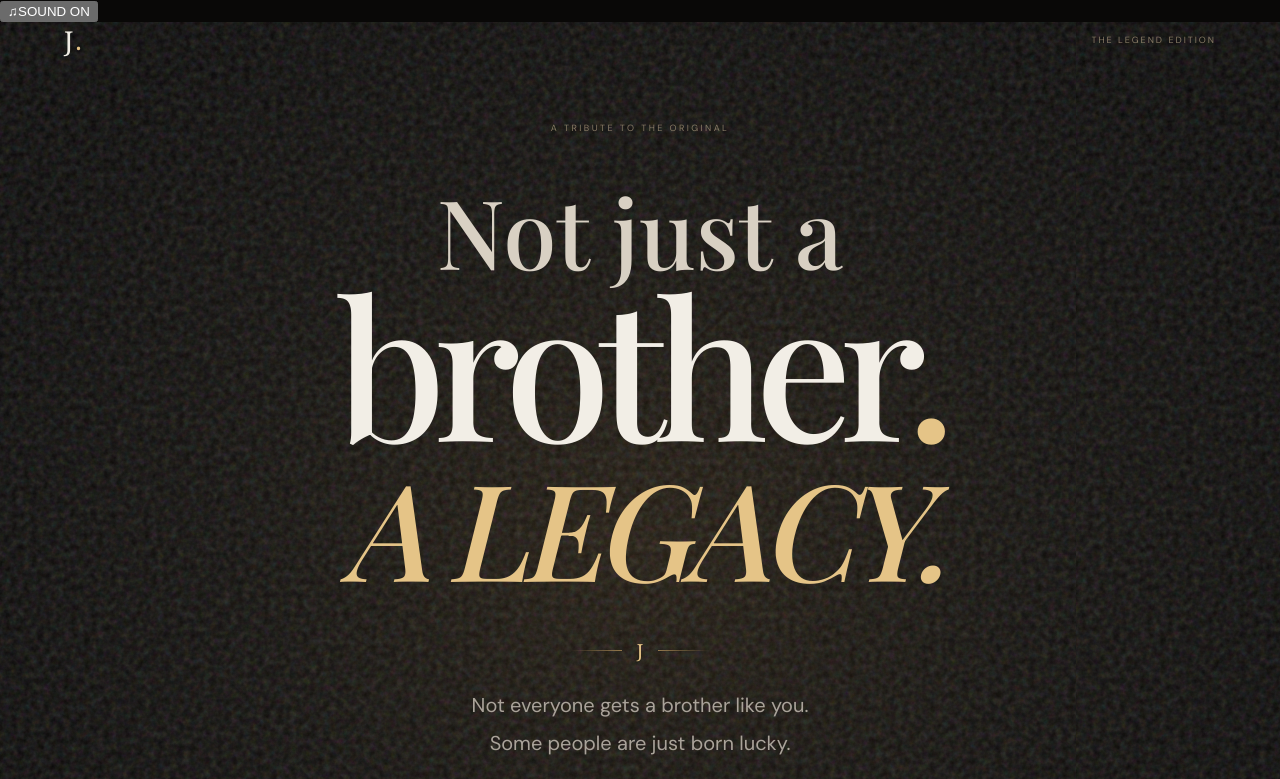
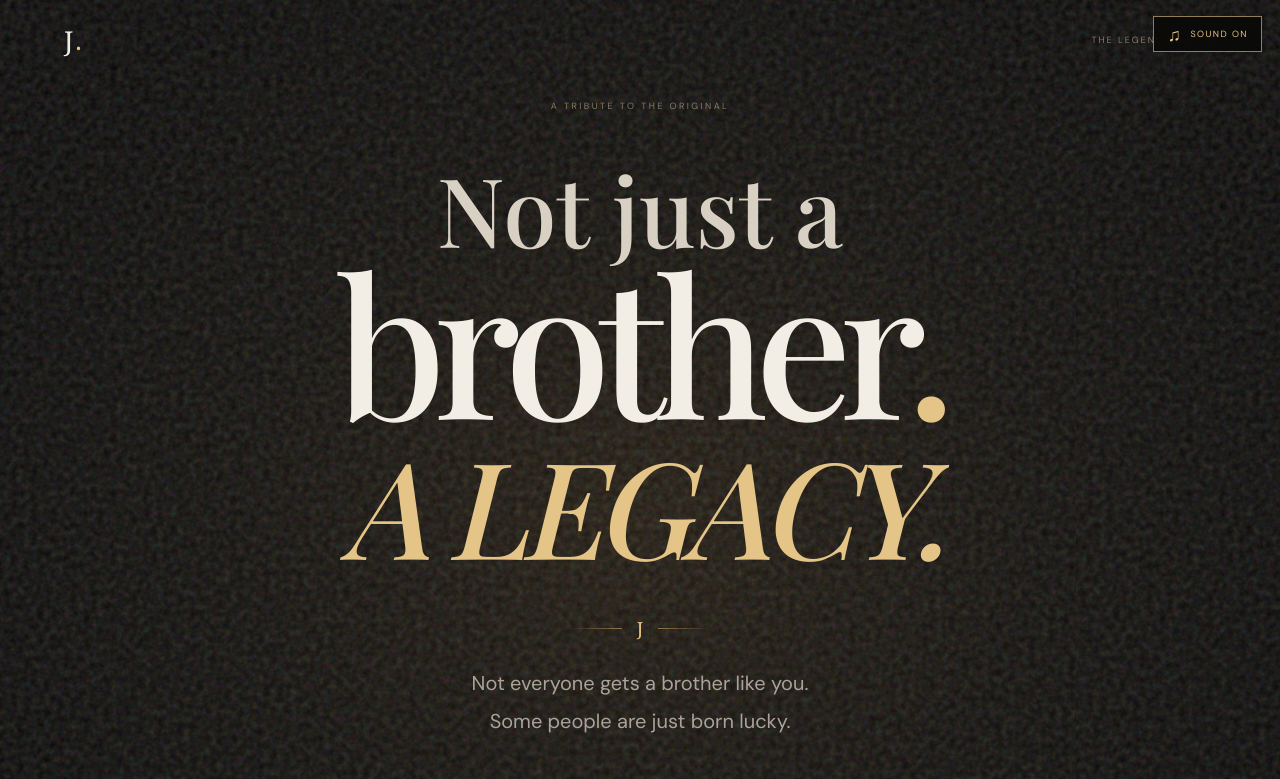
Before and after one commit to anonyxhappie/jai, a plain HTML site: page index.html in a window 1280 px wide. Shown: the top 779 px of the page. Drawn offline with nearby package versions, Linux system fonts and the light colour scheme; a web font is replaced by a local one.

Commit message:
Style fixed top-right sound button

```diff
--- a/style.css
+++ b/style.css
@@ -54,3 +54,10 @@
 .music-toggle.is-playing .music-icon{animation:musicPulse 1s ease-in-out infinite alternate}
 @keyframes musicPulse{to{transform:scale(1.25);opacity:.65}}
 .music-toggle:focus-visible{outline:2px solid var(--gold);outline-offset:4px}
+
+/* Persistent one-tap soundtrack activation */
+.sound-on{position:fixed;top:max(16px,env(safe-area-inset-top));right:18px;z-index:1000;display:flex;align-items:center;gap:8px;padding:11px 13px;border:1px solid rgba(229,196,135,.62);background:rgba(9,8,7,.88);backdrop-filter:blur(10px);-webkit-backdrop-filter:blur(10px);color:var(--gold);font:9px "DM Sans",sans-serif;letter-spacing:.16em;cursor:pointer}
+.sound-on .sound-symbol{font:18px Georgia;line-height:10px}
+.sound-on.is-on{border-color:rgba(229,196,135,.35);opacity:.82;cursor:default}
+.sound-on:focus-visible{outline:2px solid var(--gold);outline-offset:4px}
+@media(max-width:650px){.sound-on{top:max(12px,env(safe-area-inset-top));right:12px;padding:10px 11px}}
```
